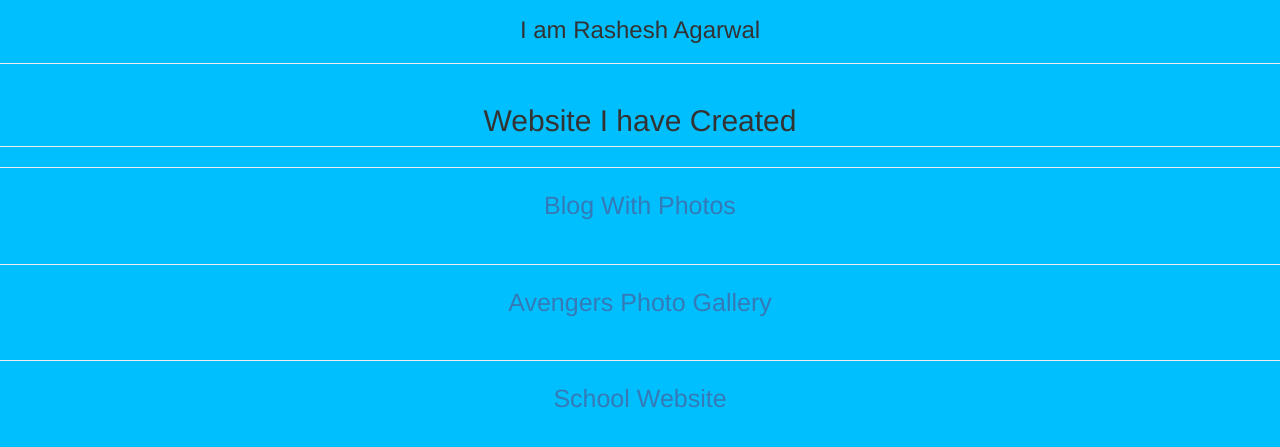
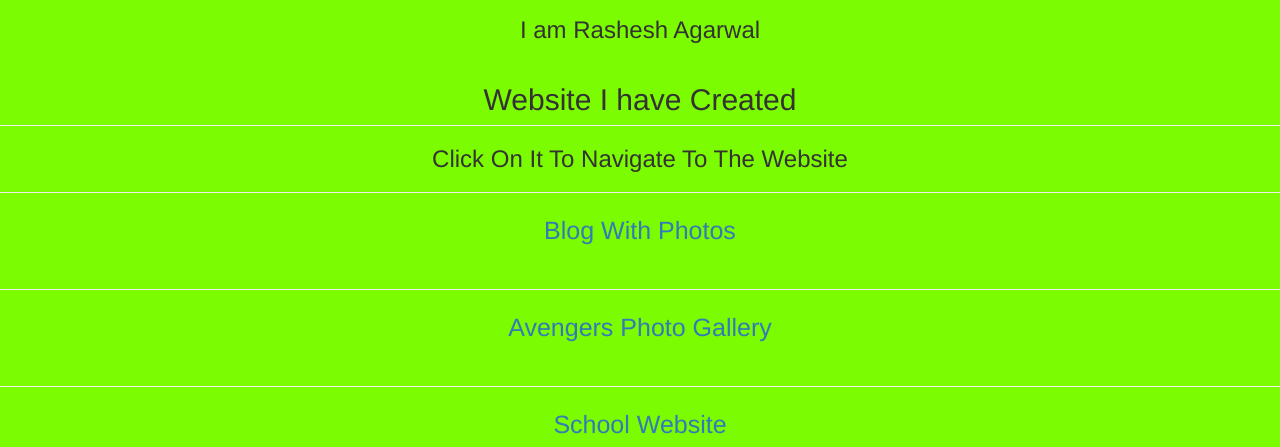
Before and after one commit to Rashesh-web/Rashesh-Agarwal, a plain HTML site: page index.html in a window 1280 px wide. Shown: the part 353-800 px from the top of the page. Drawn offline with nearby package versions, Linux system fonts and the light colour scheme.

Commit message:
Add files via upload

```diff
--- a/index.html
+++ b/index.html
@@ -47,11 +47,10 @@
         <h2>Hi</h2>
         <h3>I am Rashesh Agarwal</h3>
         <p></p>
-        <hr>
     </section>
     <section id="website">
         <h2 class="page-header">Website I have Created</h2>
-
+<h3 >Click On It To Navigate To The Website</h3>
         <hr style="width: 100%">
         <a href="https://rashesh-web.github.io/blogwithphotos/">Blog With Photos</a>
         <br><br>
@@ -185,7 +184,7 @@
                 <h5> <i class="fa fa-instagram"></i>&nbsp;&nbsp;kri.shna08</h5>
             </a>
             <a href="https://l.instagram.com/?u=https%3A%2F%2Fyoutube.com%2Fchannel%2FUCej9hVFwVWBRfBnPHIuShhw&e=ATM3IvOkZrwZ8GobH4AKcftBg_F621Nm8zpCx3AH4La7dRPGPBSk9zbZg3owfNuhuZNsEf5PST7TbLHp&s=1">
-                <h5> <i class="fa fa-youtube"></i>&nbsp;&nbsp;Rashesh Agarwal</h5>
+                <h5> <i class="fa fa-youtube"></i>&nbsp;&nbsp;You Tube Channel</h5>
             </a>
             <a href="tel:+91 9835853709">
                 <h5> <i class="fa fa-phone-square"></i>&nbsp;&nbsp;9835853709</h5>
--- a/style.css
+++ b/style.css
@@ -1,17 +1,18 @@
 body{
     text-align: center;
-    background-color: deepskyblue;
+    background-color: lawngreen;
 }
-#contact iframe
-{
+
+
+#contact iframe{
     width: 100%;
 }
 .contact_1 h3
 {
     display: inline;
 }
-.contact_1 a
-{
+
+.contact_1 a{
     text-shadow: none;
 }
 
@@ -21,6 +22,7 @@ input
 }
 #website a{
     font-size: 25px;
+
 }
 #cartoon img{
     margin: 50px;
```
